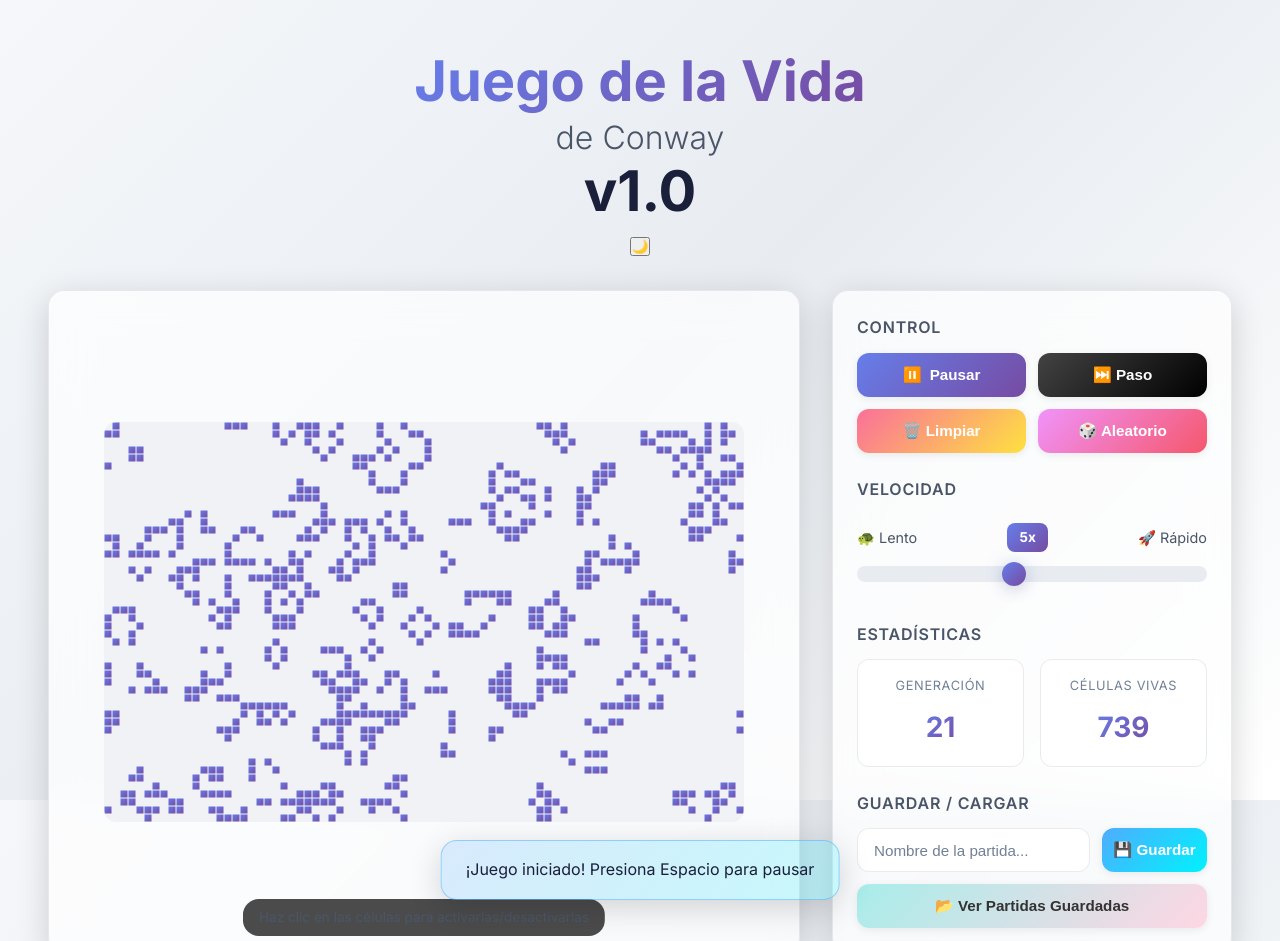
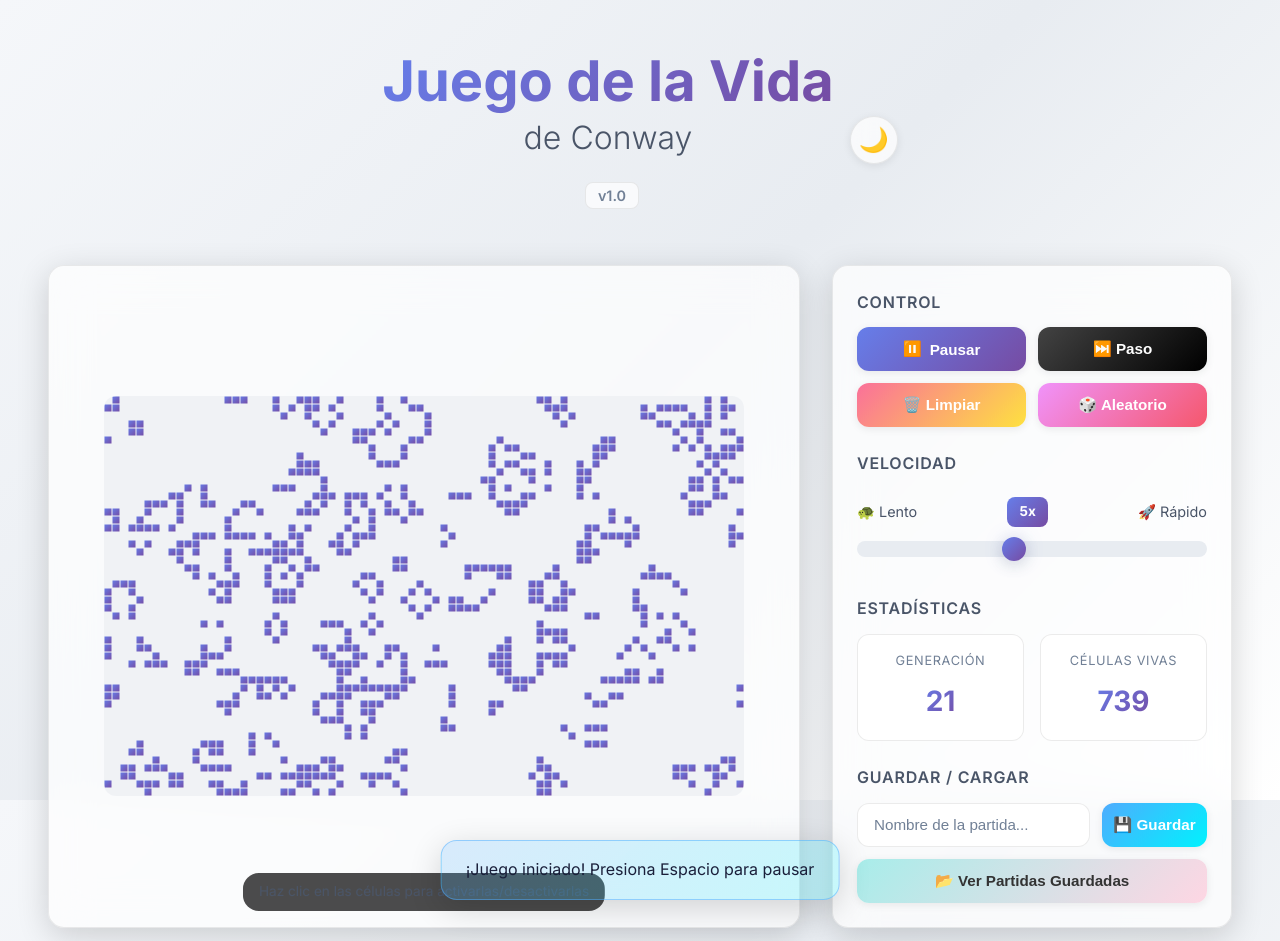
Before and after one commit to server343/Gamelife.github.io, a plain HTML site: page index.html in a window 1280 px wide. Shown: the top 941 px of the page. Drawn offline with Linux system fonts and the light colour scheme.

Commit message:
Update styles.css

```diff
--- a/styles.css
+++ b/styles.css
@@ -55,7 +55,7 @@
    LIGHT THEME
    ================================================ */
 @media (prefers-color-scheme: light) {
-  :root {
+  :root:not([data-theme="dark"]) {
     /* Light Mode Colors */
     --bg-dark: #f5f7fa;
     --bg-medium: #ffffff;
@@ -82,6 +82,35 @@
     /* Body background gradient - light */
     --body-bg: linear-gradient(135deg, #f5f7fa 0%, #e8ecf1 50%, #ffffff 100%);
   }
+}
+
+/* Manual Light Theme Override */
+:root[data-theme="light"] {
+  /* Light Mode Colors */
+  --bg-dark: #f5f7fa;
+  --bg-medium: #ffffff;
+  --bg-light: #e8ecf1;
+  --bg-overlay: rgba(255, 255, 255, 0.95);
+
+  --cell-alive: #667eea;
+  --cell-dead: #f0f2f5;
+  --cell-hover: #e0e4ea;
+
+  --text-primary: #1a1f3a;
+  --text-secondary: #4a5568;
+  --text-muted: #718096;
+
+  --glass-bg: rgba(255, 255, 255, 0.7);
+  --glass-border: rgba(0, 0, 0, 0.08);
+
+  /* Shadows for light mode */
+  --shadow-sm: 0 2px 8px rgba(0, 0, 0, 0.08);
+  --shadow-md: 0 4px 16px rgba(0, 0, 0, 0.12);
+  --shadow-lg: 0 8px 32px rgba(0, 0, 0, 0.16);
+  --shadow-glow: 0 0 20px rgba(102, 126, 234, 0.2);
+
+  /* Body background gradient - light */
+  --body-bg: linear-gradient(135deg, #f5f7fa 0%, #e8ecf1 50%, #ffffff 100%);
 }
 
 /* Reset & Base Styles */
@@ -123,6 +152,15 @@ body {
   animation: fadeInDown 0.6s ease-out;
 }
 
+.title-container {
+  display: flex;
+  align-items: center;
+  justify-content: center;
+  gap: 1rem;
+  flex-wrap: wrap;
+  position: relative;
+}
+
 .title {
   font-size: clamp(2rem, 5vw, 3.5rem);
   font-weight: 700;
@@ -144,6 +182,48 @@ body {
   font-weight: 300;
   color: var(--text-secondary);
   margin-top: 0.25rem;
+}
+
+.version {
+  display: inline-block;
+  font-size: clamp(0.7rem, 1.5vw, 0.9rem);
+  font-weight: 600;
+  color: var(--text-muted);
+  background: var(--glass-bg);
+  border: 1px solid var(--glass-border);
+  border-radius: var(--radius-sm);
+  padding: 0.25rem 0.75rem;
+  margin-left: 0.5rem;
+  vertical-align: middle;
+}
+
+.theme-toggle {
+  background: var(--glass-bg);
+  backdrop-filter: blur(10px);
+  -webkit-backdrop-filter: blur(10px);
+  border: 1px solid var(--glass-border);
+  border-radius: 50%;
+  width: 48px;
+  height: 48px;
+  display: flex;
+  align-items: center;
+  justify-content: center;
+  cursor: pointer;
+  font-size: 1.5rem;
+  transition: all var(--transition-normal);
+  box-shadow: var(--shadow-sm);
+  -webkit-tap-highlight-color: transparent;
+  position: relative;
+}
+
+.theme-toggle:hover {
+  transform: rotate(180deg) scale(1.1);
+  box-shadow: var(--shadow-md), var(--shadow-glow);
+  border-color: rgba(102, 126, 234, 0.5);
+}
+
+.theme-toggle:active {
+  transform: rotate(180deg) scale(0.95);
 }
 
 .description {
```
